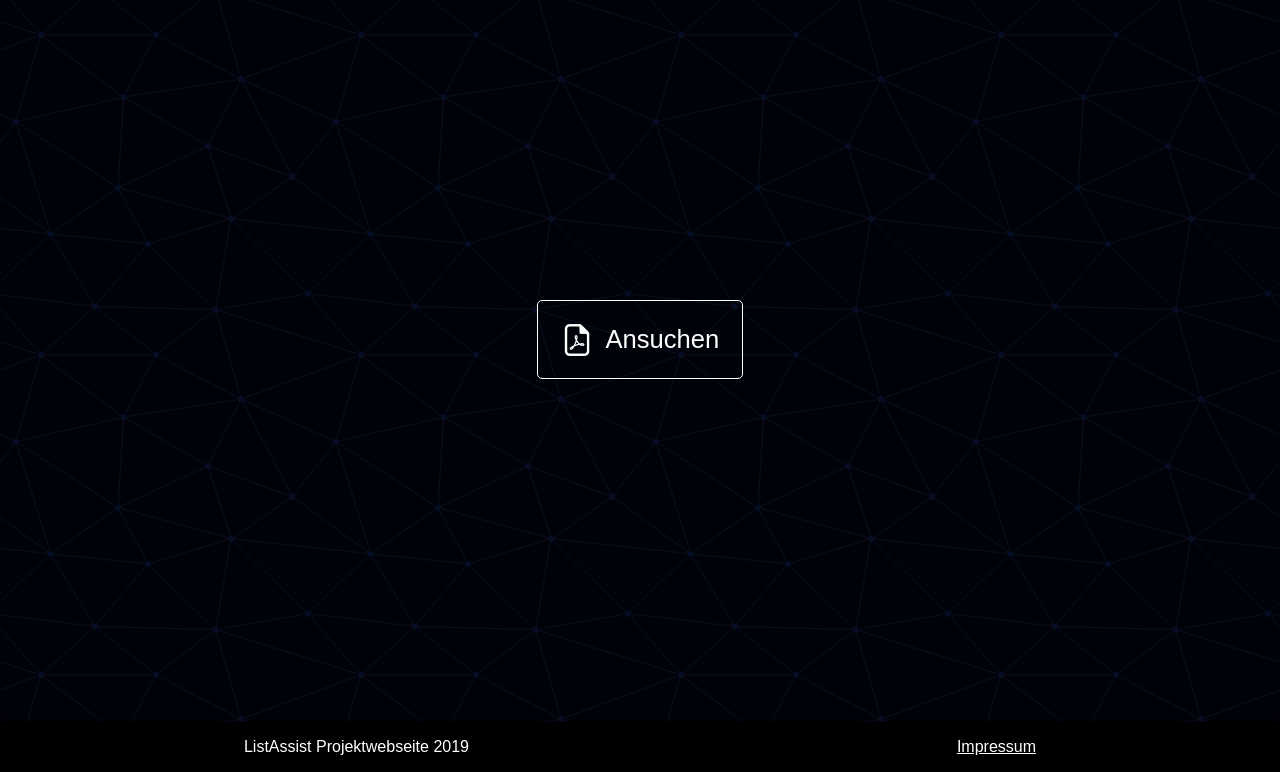
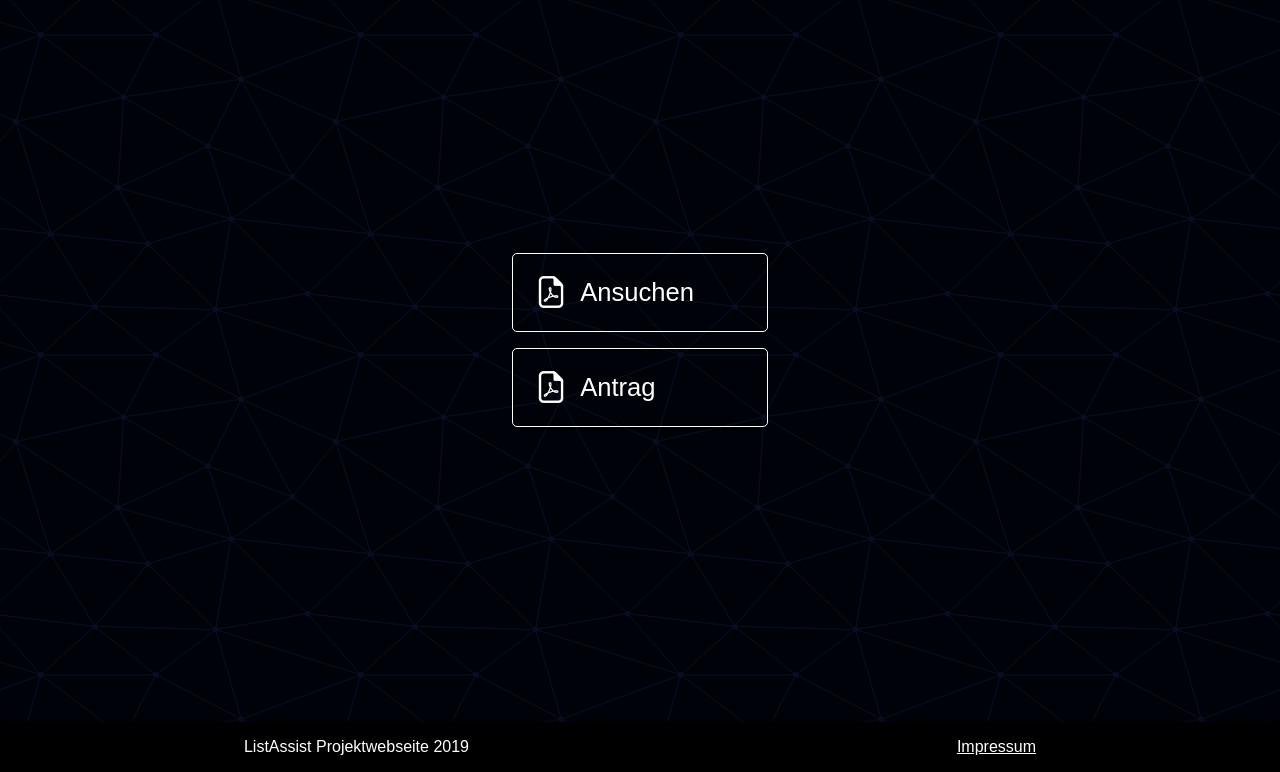
Before and after one commit to ListAssist/website, a plain HTML site: page index.html in a window 1280 px wide. Shown: the part 2998-3770 px from the top of the page. Drawn offline with nearby package versions, Linux system fonts and the light colour scheme.

Commit message:
[FEATURE] Added document

```diff
--- a/index.html
+++ b/index.html
@@ -194,6 +194,8 @@
 
             border: 1px solid white;
             border-radius: 5px;
+
+            width: 10em;
         }
 
         .documents li:hover {
@@ -332,6 +334,12 @@
                         <p>Ansuchen</p>
                     </a>
                 </li>
+                <li>
+                    <a href="assets/docs/da_antrag_doja.pdf">
+                        <img style="width: 2rem; height: 2rem;" src="assets/img/pdf.png" alt="PDF logo">
+                        <p>Antrag</p>
+                    </a>
+                </li>
             </ul>
         </div>
     </main>
```
Also changed, not shown: 1 other file.
